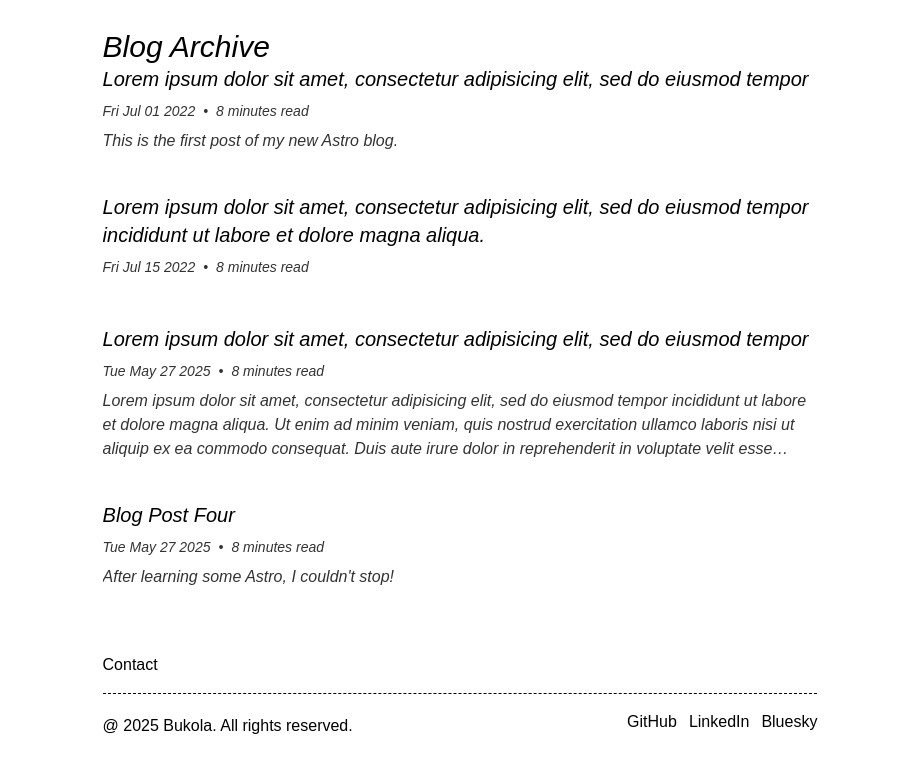
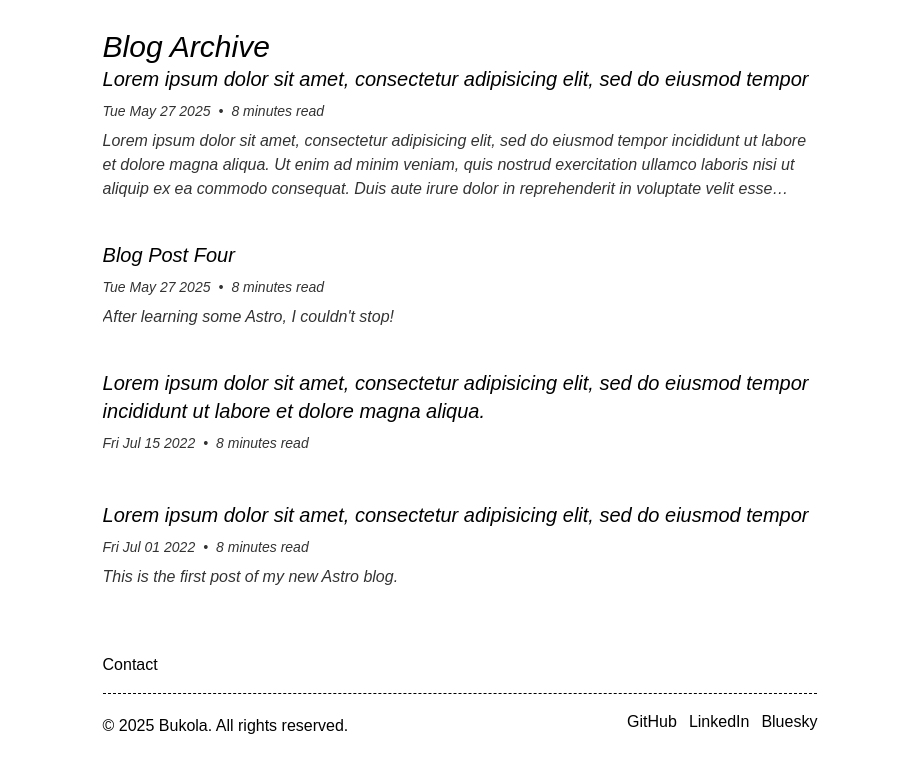
Before and after one commit to SheIsBukki/bukola, an Astro site: page /blog in a window 1280 px wide. Shown: the part 91-864 px from the top of the page, without its empty margins (180-1099 px from the left). Built offline with nearby package versions, Linux system fonts and the light colour scheme; Astro itself is replaced by a stand-in of ours.

Commit message:
Now showing the blog cards by published date descending order, and showing only three cards on the home page. Used the right symbol for the copyright

```diff
--- a/src/components/BlogCard.astro
+++ b/src/components/BlogCard.astro
@@ -1,9 +1,5 @@
 ---
-// Since I'm fetching the posts here...
-// const {title, url} = Astro.props
-
-import { getCollection } from "astro:content";
-const allPosts = await getCollection("blog");
+const {title, url,html,pubDate,description} = Astro.props
 
 function removeTags(htmlContent: string | undefined) {
 	if (htmlContent === null || htmlContent === "") return false;
@@ -14,34 +10,28 @@ function removeTags(htmlContent: string | undefined) {
 ---
 
 <div class="">
-	{
-		allPosts.map((post) => (
+
 			<div class="space-y-2 mb-10">
 				<h2 class="md:text-xl text-lg">
-					<a class="hover:underline  hover:underline-offset-2 hover:decoration-from-font hover:decoration-wavy" href={`/posts/${post.id}/`}>
-						{post.data.title}
+					<a class="hover:underline  hover:underline-offset-2 hover:decoration-from-font hover:decoration-wavy" href={url}>
+						{title}
 					</a>
 				</h2>
 
 				<div class="flex text-sm opacity-80 space-x-2 items-center">
 					<span>
-						{new Date(post.data.pubDate).toDateString()}
+						{new Date(pubDate).toDateString()}
 					</span>
 					<span class="">&bull;</span>
 					<span class="">8 minutes read</span>
 				</div>
 
-				{post.data.description ? (
-					<p class="line-clamp-3 text-sm md:text-base opacity-80">{post.data.description}</p>
+				{description ? (
+					<p class="line-clamp-3 text-sm md:text-base opacity-80">{description}</p>
 				) : (
 					<p class="line-clamp-3 text-sm md:text-base opacity-80">
-						{removeTags(post.rendered?.html)}
+						{removeTags(html)}
 					</p>
 				)}
 			</div>
-		))
-	}
 </div>
-
-<!-- Since I am fetching the posts here... -->
-<!-- <p><a href={url}>{title}</a></p> -->
--- a/src/components/Footer.astro
+++ b/src/components/Footer.astro
@@ -22,7 +22,7 @@ const socialLinks = [
 		</div>
 
 		<p class="">
-			@ {new Date(Date.now()).getFullYear()} Bukola. All rights reserved.
+			&COPY; {new Date(Date.now()).getFullYear()} Bukola. All rights reserved.
 		</p>
 	</div>
 </footer>
--- a/src/pages/blog.astro
+++ b/src/pages/blog.astro
@@ -1,24 +1,27 @@
 ---
-// import { getCollection } from "astro:content";
+import { getCollection } from "astro:content";
 import BaseLayout from "../layouts/BaseLayout.astro";
 import BlogCard from "../components/BlogCard.astro";
 
 const pageTitle = "Blog Page";
-// const allPosts = await getCollection('blog')
+
+const allPosts = await getCollection('blog')
+const latestPosts = allPosts
+	.sort((a, b) => {
+		if (a.data.pubDate > b.data.pubDate) {
+			return -1;
+		}
+		if (a.data.pubDate < b.data.pubDate) {
+			return 1;
+		}
+		return 0;
+	})
 ---
 
 <BaseLayout pageTitle={pageTitle}>
 	<h1 class="italic text-3xl mb-12">Blog Archive</h2>
-	<BlogCard />
+
+		{latestPosts.map(post =>(
+			<BlogCard url={`/posts/${post.id}/`} title={post.data.title} pubDate={post.data.pubDate} description={post.data.description} html={post.rendered?.html} />
+			))}
 </BaseLayout>
-
-
-
-
-
-<!-- I will use this if I fetch the posts here -->
-<!-- <div class="">
-		{allPosts.map(post =>(
-			<BlogCard url={`/posts/${post.id}/`} title={post.data.title} />
-			))}
-	</div> -->
--- a/src/pages/index.astro
+++ b/src/pages/index.astro
@@ -1,10 +1,23 @@
 ---
+import { getCollection } from "astro:content";
 import "../styles/global.css";
 import BaseLayout from "../layouts/BaseLayout.astro";
 import BlogCard from "../components/BlogCard.astro";
 import Hero from "../components/Hero.astro";
 
 const pageTitle = "Home";
+
+const allPosts = await getCollection("blog");
+const latestPosts = allPosts
+	.sort((a, b) => {
+		if (a.data.pubDate > b.data.pubDate) {
+			return -1;
+		}
+		if (a.data.pubDate < b.data.pubDate) {
+			return 1;
+		}
+		return 0;
+	}).slice(0,3)
 ---
 
 <BaseLayout pageTitle={pageTitle}>
@@ -12,8 +25,14 @@ const pageTitle = "Home";
 
 	<div class="mt-24">
 		<h3 class="italic mb-8 md:text-xl">Recent Posts</h3>
-		<BlogCard />
+		{latestPosts.map((post)=>
+		<BlogCard title={post.data.title} pubDate={post.data.pubDate} description={post.data.description} html={post.rendered?.html} url={`/posts/${post.id}`} />
+			)}
 
-		<p><a class="mx-auto md:mx-0 pb-4 motion-reduce:transition-none motion-reduce:hover:transform-none text-sm md:text-base relative cursor-pointer after:content-[''] after:absolute after:left-0 after:bottom-0 after:w-full after:h-[2px] after:bg-current after:scale-x-0 after:origin-left hover:after:scale-x-100 after:transition-transform after:duration-300 after:ease-in-out"  href="/blog">Read all posts</a></p>
+		<p>
+			<a
+				class="mx-auto md:mx-0 pb-4 motion-reduce:transition-none motion-reduce:hover:transform-none text-sm md:text-base relative cursor-pointer after:content-[''] after:absolute after:left-0 after:bottom-0 after:w-full after:h-[2px] after:bg-current after:scale-x-0 after:origin-left hover:after:scale-x-100 after:transition-transform after:duration-300 after:ease-in-out"
+				href="/blog">Read all posts</a>
+		</p>
 	</div>
 </BaseLayout>
```
